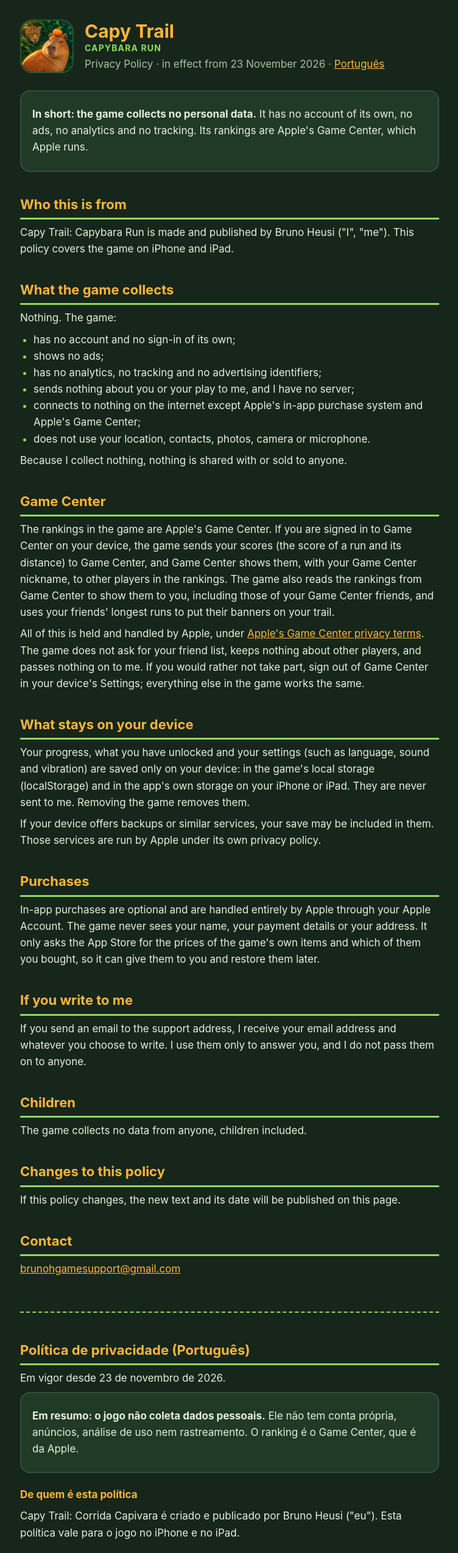
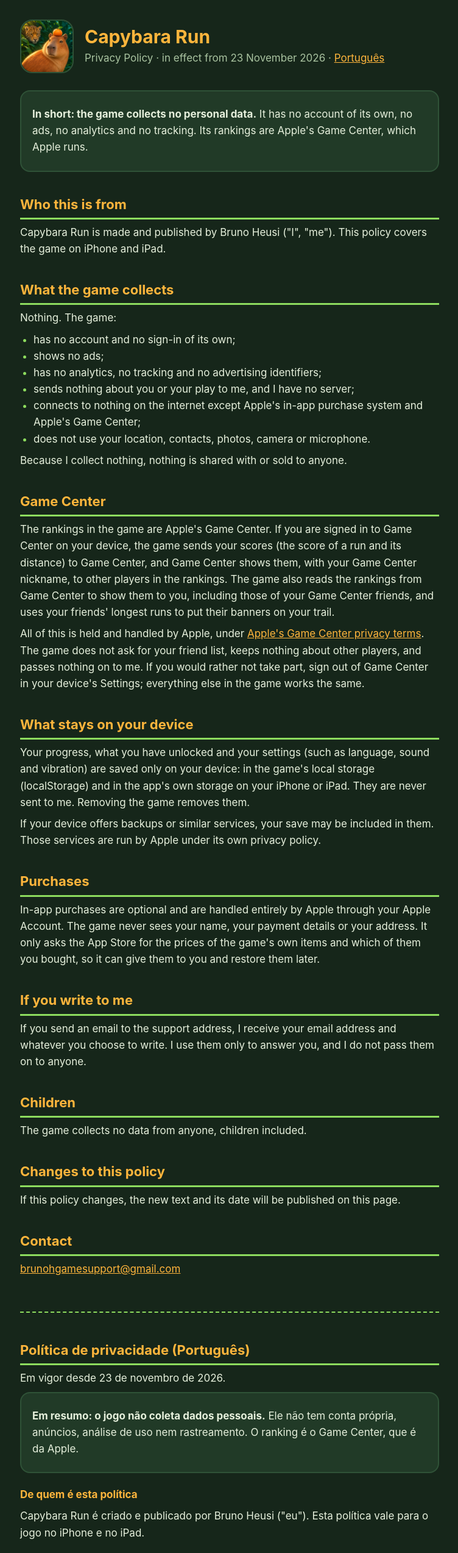
Before and after one commit to brunolindoheusi-creator/brunolindoheusi-creator.github.io, a plain HTML site: page capy-trail/privacy/index.html in a window 1280 px wide. Shown: the top 2547 px of the page at 61% size, without its empty margins (263-1015 px from the left). Drawn offline with Linux system fonts and the light colour scheme.

Commit message:
Capybara Run: the game's name on its pages

```diff
--- a/capy-trail/privacy/index.html
+++ b/capy-trail/privacy/index.html
@@ -5,17 +5,17 @@
 <meta name="viewport" content="width=device-width, initial-scale=1">
 <meta name="color-scheme" content="dark">
 <meta name="theme-color" content="#16261a">
-<title>Capy Trail: Privacy Policy</title>
-<meta name="description" content="Privacy policy of Capy Trail: Capybara Run, an endless runner by Bruno Heusi. The game collects no personal data.">
+<title>Capybara Run: Privacy Policy</title>
+<meta name="description" content="Privacy policy of Capybara Run, an endless runner by Bruno Heusi. The game collects no personal data.">
 <link rel="icon" href="../icon.png">
 <link rel="stylesheet" href="../style.css">
 </head>
 <body>
 <main>
 <header>
-	<img src="../icon.png" alt="Capy Trail icon" width="88" height="88">
+	<img src="../icon.png" alt="Capybara Run icon" width="88" height="88">
 	<div>
-		<h1>Capy Trail <small>Capybara Run</small></h1>
+		<h1>Capybara Run</h1>
 		<p>Privacy Policy · in effect from 23 November 2026 · <a href="#pt">Português</a></p>
 	</div>
 </header>
@@ -25,7 +25,7 @@
 </div>
 
 <h2>Who this is from</h2>
-<p>Capy Trail: Capybara Run is made and published by Bruno Heusi ("I", "me"). This policy covers the game on iPhone and iPad.</p>
+<p>Capybara Run is made and published by Bruno Heusi ("I", "me"). This policy covers the game on iPhone and iPad.</p>
 
 <h2>What the game collects</h2>
 <p>Nothing. The game:</p>
@@ -70,7 +70,7 @@
 </div>
 
 <h3>De quem é esta política</h3>
-<p>Capy Trail: Corrida Capivara é criado e publicado por Bruno Heusi ("eu"). Esta política vale para o jogo no iPhone e no iPad.</p>
+<p>Capybara Run é criado e publicado por Bruno Heusi ("eu"). Esta política vale para o jogo no iPhone e no iPad.</p>
 
 <h3>O que o jogo coleta</h3>
 <p>Nada. O jogo:</p>
```
Also changed, not shown: capy-trail/index.html (+6 -6 lines), index.html (+1 -1 lines).
